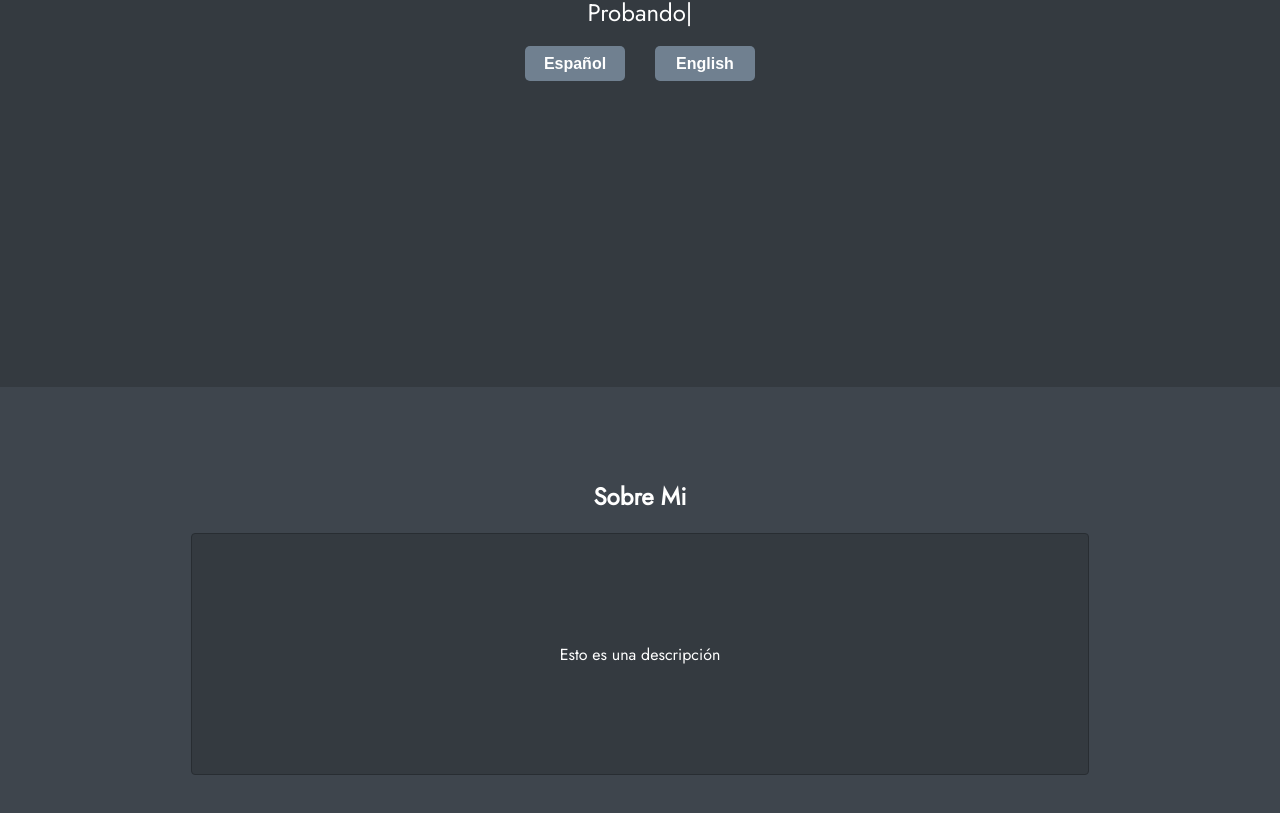
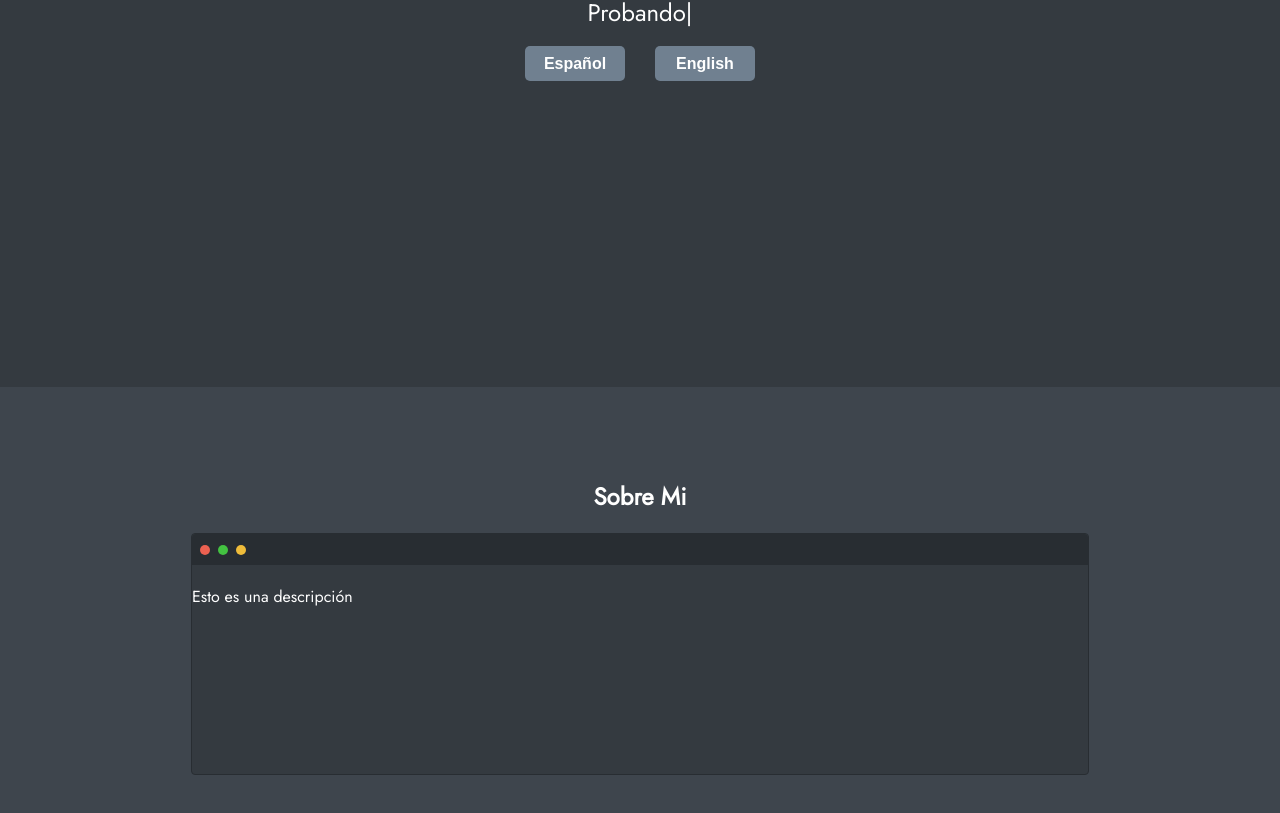
Before and after one commit to Ldsc2002/portfolio-react-ui, a React (Vite) app: page / in a window 1280 px wide. Shown: the part 413-1226 px from the top of the page. Built offline with nearby package versions, Linux system fonts and the light colour scheme.

Commit message:
Styling of InfoWindow topbar

```diff
--- a/src/components/About.jsx
+++ b/src/components/About.jsx
@@ -7,7 +7,7 @@ function About({ data }) {
     return (
         <div className={classes.container}>
             <h2 className={classes.title}>{data.title}</h2>
-            <InfoWindow text={data.text}/>
+            <InfoWindow text={data.text} />
         </div>
     )
 }
--- a/src/components/common/InfoWindow.jsx
+++ b/src/components/common/InfoWindow.jsx
@@ -5,6 +5,11 @@ import classes from '../../style/InfoWindow.module.css'
 function InfoWindow({ title, text }) {
     return (
         <div className={classes.container}>
+            <div className={classes.topBar}>
+                <span className={classes.red} />
+                <span className={classes.yellow} />
+                <span className={classes.green} />
+            </div>
             <h2>{title}</h2>
             <p>{text}</p>
         </div>
--- a/src/style/InfoWindow.module.css
+++ b/src/style/InfoWindow.module.css
@@ -1,5 +1,4 @@
 .container {
-    display: flex;
     height: 50%;
     width: 70%;
     align-items: center;
@@ -8,3 +7,31 @@
     border: solid 1px #282d32;
     border-radius: 4px;
 }
+
+.topBar {
+    display: flex;
+    align-items: center;
+    width: 100%;
+    height: 31px;
+    border-radius: 4px 4px 0px 0px;
+    background-color: #282d32;
+}
+
+.topBar > span {
+    width: 10px;
+    height: 10px;
+    border-radius: 5px;
+    margin-left: 8px;
+}
+
+.red {
+    background-color: rgb(236, 97, 81);
+}
+
+.green {
+    background-color: rgb(239, 188, 58);
+}
+
+.yellow {
+    background-color: rgb(67, 194, 65);
+}
```
